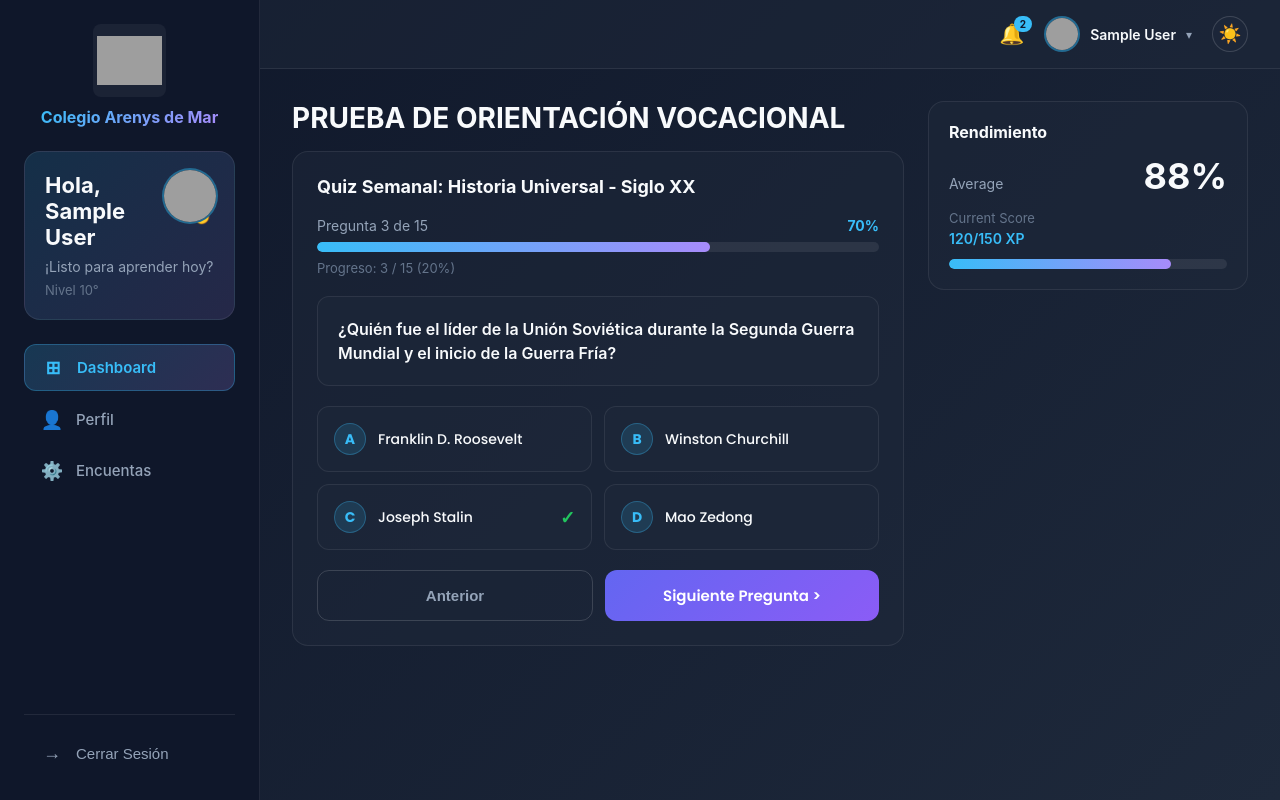
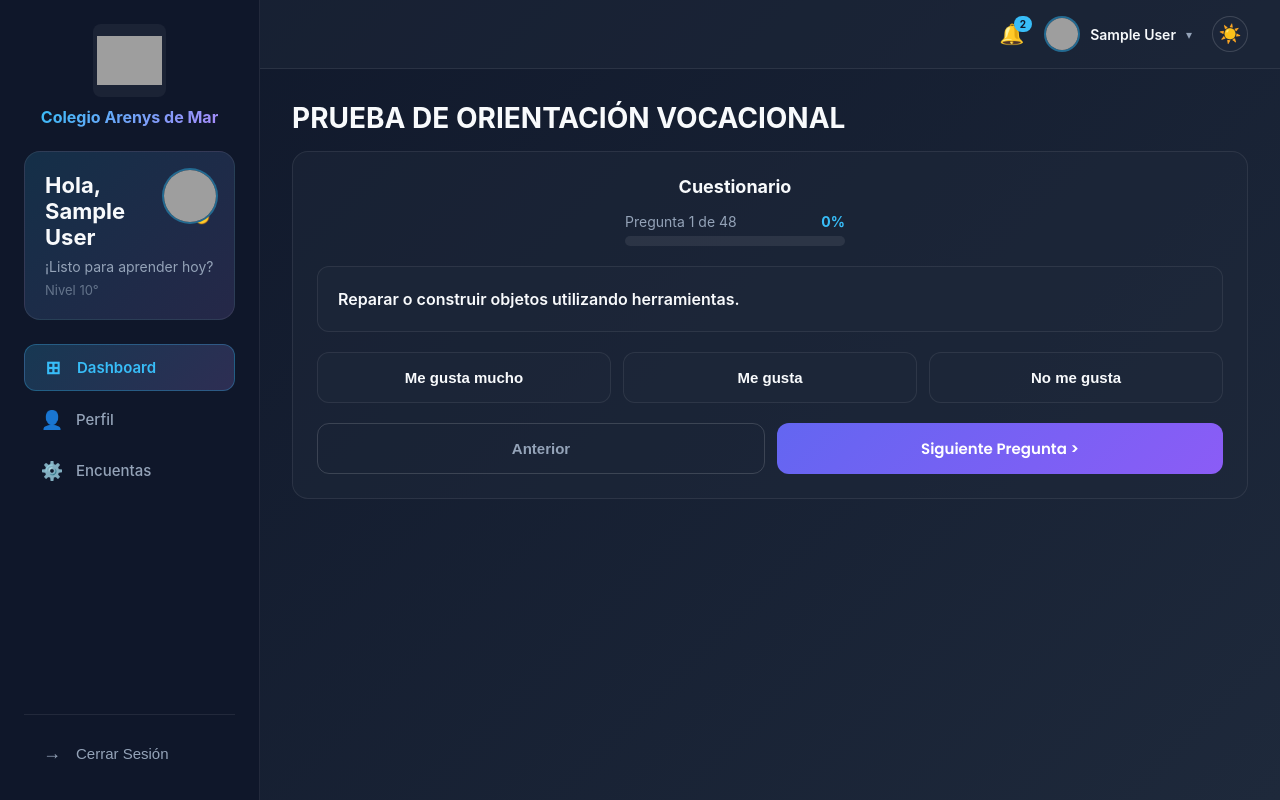
Before and after one commit to cristianmilo07/FrontendOrientacionVocacional, an Angular app: page /home in a window 1280 px wide. Built offline with nearby package versions, Linux system fonts and the light colour scheme; sample sign-in values are in the browser's storage; grey boxes are pictures that could not be loaded.

Commit message:
Se hace muchas mejoras

```diff
--- a/src/app/components/home/home.component.html
+++ b/src/app/components/home/home.component.html
@@ -68,66 +68,35 @@
           <h1 class="page-title">PRUEBA DE ORIENTACIÓN VOCACIONAL</h1>
 
           <div class="quiz-card">
-            <h2 class="quiz-title">Quiz Semanal: Historia Universal - Siglo XX</h2>
-
-            <div class="quiz-progress">
-              <div class="progress-header">
-                <span class="progress-label">Pregunta 3 de 15</span>
-                <span class="progress-percent">70%</span>
+            <div class="quiz-header">
+              <h2 class="quiz-title">Cuestionario</h2>
+              <div class="quiz-progress">
+                <div class="progress-header">
+                  <span class="progress-label">Pregunta {{ progress.current }} de {{ progress.total }}</span>
+                  <span class="progress-percent">{{ progress.percent }}%</span>
+                </div>
+                <div class="progress-bar">
+                  <div class="progress-fill" [style.width.%]="progress.percent"></div>
+                </div>
               </div>
-              <div class="progress-bar">
-                <div class="progress-fill" style="width: 70%"></div>
-              </div>
-              <div class="progress-text">Progreso: 3 / 15 (20%)</div>
             </div>
 
             <div class="question-box">
-              <p class="question-text">¿Quién fue el líder de la Unión Soviética durante la Segunda Guerra Mundial y el inicio de la Guerra Fría?</p>
+              <p class="question-text">{{ currentQuestion }}</p>
             </div>
 
             <div class="options-grid">
-              <div class="option-card" [class.selected]="selectedOption() === 'A'">
-                <span class="option-letter">A</span>
-                <span class="option-text">Franklin D. Roosevelt</span>
-              </div>
-              <div class="option-card" [class.selected]="selectedOption() === 'B'">
-                <span class="option-letter">B</span>
-                <span class="option-text">Winston Churchill</span>
-              </div>
-              <div class="option-card selected" [class.selected]="selectedOption() === 'C'">
-                <span class="option-letter">C</span>
-                <span class="option-text">Joseph Stalin</span>
-                <span class="check-icon">✓</span>
-              </div>
-              <div class="option-card" [class.selected]="selectedOption() === 'D'">
-                <span class="option-letter">D</span>
-                <span class="option-text">Mao Zedong</span>
-              </div>
+              <button class="option-btn" [class.selected]="answers()[currentIndex()] === '2'" (click)="selectAnswer('2')">Me gusta mucho</button>
+              <button class="option-btn" [class.selected]="answers()[currentIndex()] === '1'" (click)="selectAnswer('1')">Me gusta</button>
+              <button class="option-btn" [class.selected]="answers()[currentIndex()] === '0'" (click)="selectAnswer('0')">No me gusta</button>
             </div>
 
             <div class="quiz-actions">
-              <button class="btn-secondary">Anterior</button>
-              <button class="btn-primary">Siguiente Pregunta ></button>
+              <button class="btn-secondary" (click)="previous()" [disabled]="currentIndex() === 0">Anterior</button>
+              <button class="btn-primary" (click)="next()" [disabled]="currentIndex() === questions.length - 1">Siguiente Pregunta ></button>
             </div>
           </div>
         </div>
-
-        <aside class="right-sidebar">
-          <div class="perf-card">
-            <h3 class="perf-title">Rendimiento</h3>
-            <div class="perf-average">
-              <span class="perf-label">Average</span>
-              <span class="perf-value">88%</span>
-            </div>
-            <div class="perf-score">
-              <span class="score-label">Current Score</span>
-              <span class="score-value">120/150 XP</span>
-            </div>
-            <div class="progress-bar">
-              <div class="progress-fill" style="width: 80%"></div>
-            </div>
-          </div>
-        </aside>
       </div>
     </section>
   </main>
--- a/src/app/components/home/home.component.scss
+++ b/src/app/components/home/home.component.scss
@@ -292,7 +292,7 @@
 }
 
 .dashboard-layout {
-  display: grid;
+  //display: grid;
   grid-template-columns: 1fr 320px;
   gap: 24px;
   align-items: start;
@@ -321,6 +321,14 @@
   gap: 20px;
 }
 
+.quiz-header {
+  display: flex;
+  align-items: center;
+  justify-content: space-between;
+  gap: 16px;
+  flex-wrap: wrap;
+}
+
 .quiz-title {
   margin: 0;
   font-size: 18px;
@@ -331,7 +339,8 @@
 .quiz-progress {
   display: flex;
   flex-direction: column;
-  gap: 8px;
+  gap: 6px;
+  min-width: 220px;
 }
 
 .progress-header {
@@ -383,62 +392,34 @@
 
 .options-grid {
   display: grid;
-  grid-template-columns: 1fr 1fr;
+  grid-template-columns: 1fr 1fr 1fr;
   gap: 12px;
 }
 
-.option-card {
+.option-btn {
   display: flex;
   align-items: center;
-  gap: 12px;
+  justify-content: center;
   padding: 16px;
   background: var(--card-bg);
   border: 1px solid var(--card-border);
   border-radius: 12px;
+  color: var(--text-primary);
+  font-size: 15px;
+  font-weight: 600;
   cursor: pointer;
   transition: all 0.2s ease;
-  position: relative;
 }
 
-.option-card:hover {
-  border-color: rgba(56, 189, 248, 0.3);
+.option-btn:hover {
+  border-color: rgba(56, 189, 248, 0.35);
+  background: rgba(56, 189, 248, 0.08);
 }
 
-.option-card.selected {
+.option-btn.selected {
   border-color: #22c55e;
-  background: rgba(34, 197, 94, 0.1);
-}
-
-.option-letter {
-  width: 32px;
-  height: 32px;
-  display: flex;
-  align-items: center;
-  justify-content: center;
-  border-radius: 50%;
-  background: rgba(56, 189, 248, 0.15);
-  border: 1px solid rgba(56, 189, 248, 0.3);
-  color: #38bdf8;
-  font-weight: 700;
-  font-size: 14px;
-}
-
-.option-card.selected .option-letter {
-  background: #22c55e;
-  border-color: #22c55e;
-  color: #fff;
-}
-
-.option-text {
-  flex: 1;
-  font-size: 14px;
-  color: var(--text-primary);
-}
-
-.check-icon {
+  background: rgba(34, 197, 94, 0.12);
   color: #22c55e;
-  font-size: 18px;
-  font-weight: 700;
 }
 
 .quiz-actions {
--- a/src/app/components/home/home.component.ts
+++ b/src/app/components/home/home.component.ts
@@ -15,9 +15,95 @@ import { ThemeService } from '../../services/theme.service';
 export class HomeComponent implements OnInit, OnDestroy {
   private authService = inject(AuthService);
   themeService = inject(ThemeService);
-  selectedOption = signal<string | null>(null);
   showInstructions = signal(false);
   private countdown?: number;
+
+  questions = [
+    'Reparar o construir objetos utilizando herramientas.',
+    'Trabajar con máquinas, equipos o dispositivos tecnológicos.',
+    'Realizar actividades que impliquen trabajo manual o físico.',
+    'Aprender a utilizar herramientas, máquinas o equipos especializados.',
+    'Preferir aprender haciendo cosas prácticas, más que leyendo teoría.',
+    'Trabajar al aire libre, en talleres, obras o espacios técnicos.',
+    'Armar, desarmar o ajustar dispositivos para entender cómo funcionan.',
+    'Cultivar plantas, cuidar animales o trabajar en actividades agropecuarias.',
+    'Investigar por qué ocurre un fenómeno científico.',
+    'Resolver problemas utilizando la lógica y el análisis.',
+    'Hacer experimentos para descubrir cómo funciona algo.',
+    'Analizar información para encontrar soluciones a un problema.',
+    'Leer sobre temas científicos, tecnológicos o de investigación.',
+    'Formular hipótesis y comprobarlas con datos o evidencia.',
+    'Resolver acertijos, problemas matemáticos o retos lógicos.',
+    'Programar, codificar o trabajar con sistemas informáticos.',
+    'Crear dibujos, diseños, fotografías o ilustraciones.',
+    'Escribir historias, poemas o textos creativos.',
+    'Crear contenido para redes sociales, videos o medios digitales.',
+    'Diseñar espacios, objetos, logotipos o piezas visuales.',
+    'Disfrutar actividades relacionadas con música, arte, teatro o diseño.',
+    'Expresar ideas o emociones a través de medios artísticos.',
+    'Improvisar, actuar o participar en producciones creativas.',
+    'Buscar formas originales o poco convencionales de resolver algo.',
+    'Ayudar a una persona que tiene un problema.',
+    'Explicar un tema para ayudar a otra persona a comprenderlo.',
+    'Participar en actividades de voluntariado o servicio comunitario.',
+    'Escuchar y orientar a alguien que necesita apoyo.',
+    'Trabajar enseñando, acompañando o cuidando a otras personas.',
+    'Trabajar en equipo priorizando el bienestar del grupo.',
+    'Mediar en conflictos entre otras personas.',
+    'Sentir satisfacción al ver que ayudaste a alguien a mejorar.',
+    'Dirigir un grupo para alcanzar una meta.',
+    'Convencer a otras personas de apoyar una idea o proyecto.',
+    'Planear un negocio o una iniciativa propia.',
+    'Hablar en público para presentar y defender una propuesta.',
+    'Tomar decisiones y asumir responsabilidades dentro de un equipo.',
+    'Negociar acuerdos o resolver desacuerdos para lograr un objetivo.',
+    'Asumir riesgos calculados para lograr una meta ambiciosa.',
+    'Motivar o influir en otros para que actúen de cierta manera.',
+    'Organizar documentos, archivos o información.',
+    'Llevar registros, listas o bases de datos.',
+    'Revisar información para encontrar errores y corregirlos.',
+    'Planificar y organizar actividades siguiendo un orden establecido.',
+    'Trabajar con números, documentos o información organizada.',
+    'Seguir procedimientos claros y bien establecidos.',
+    'Elaborar presupuestos, cuentas o reportes detallados.',
+    'Mantener el orden y el control en tareas administrativas.'
+  ];
+
+  currentIndex = signal(0);
+  answers = signal<(string | null)[]>(Array(48).fill(null));
+
+  get currentQuestion() {
+    return this.questions[this.currentIndex()];
+  }
+
+  get progress() {
+    const answered = this.answers().filter((a) => a !== null).length;
+    return {
+      current: this.currentIndex() + 1,
+      total: this.questions.length,
+      percent: Math.round((answered / this.questions.length) * 100)
+    };
+  }
+
+  selectAnswer(value: string) {
+    this.answers.update((current) => {
+      const next = [...current];
+      next[this.currentIndex()] = value;
+      return next;
+    });
+  }
+
+  next() {
+    if (this.currentIndex() < this.questions.length - 1) {
+      this.currentIndex.update((i) => i + 1);
+    }
+  }
+
+  previous() {
+    if (this.currentIndex() > 0) {
+      this.currentIndex.update((i) => i - 1);
+    }
+  }
 
   get user() {
     return this.authService.user();
--- a/src/index.html
+++ b/src/index.html
@@ -347,7 +347,7 @@
 
         .quiz-header {
             width: 100%;
-            max-width: 640px;
+            max-width: 836px;
             display: flex;
             flex-direction: column;
             gap: 18px;
```
